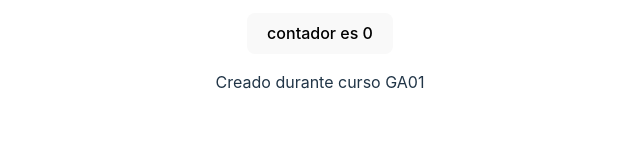
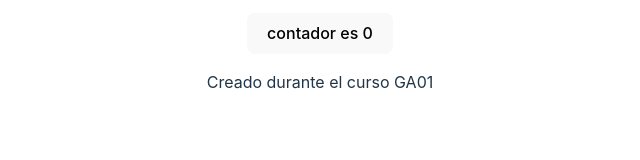
Before and after one commit to ignaciomg1978/GA01, a React (Vite) app: page / in a window 1280 px wide. Shown: the part 448-608 px from the top of the page, without its empty margins (320-960 px from the left). Built offline with nearby package versions, Linux system fonts and the light colour scheme.

Commit message:
Corregido un párrafo

```diff
--- a/src/App.jsx
+++ b/src/App.jsx
@@ -21,7 +21,7 @@ function App() {
         <button onClick={() => setCount((count) => count + 1)}>
           contador es {count}
         </button>
-        <p>Creado durante curso GA01</p>
+        <p>Creado durante el curso GA01</p>
       </div>
       <p className="read-the-docs">Click en los logos de Vite y React.</p>
     </>
```
